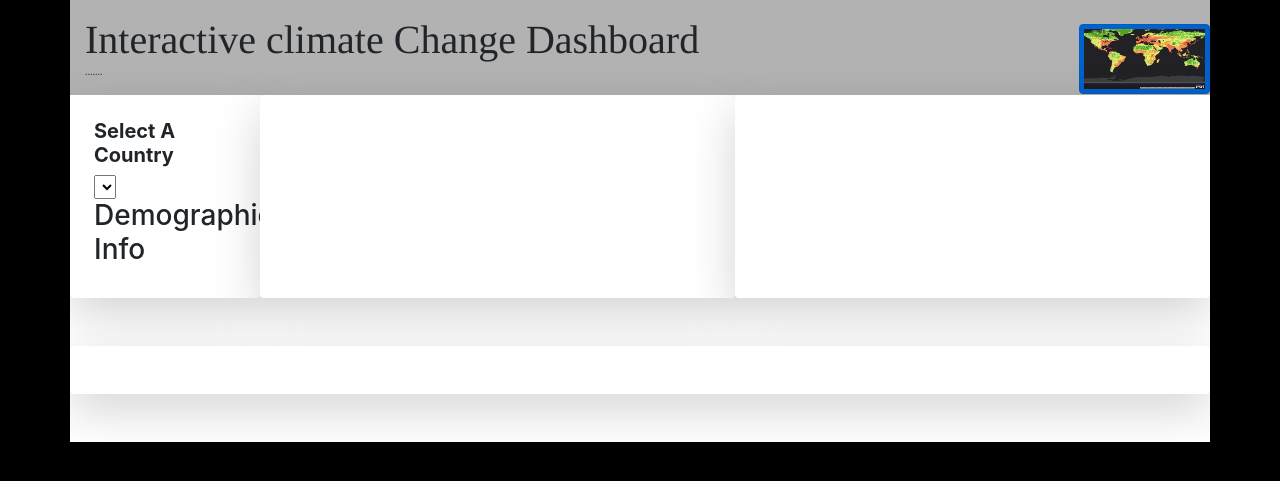
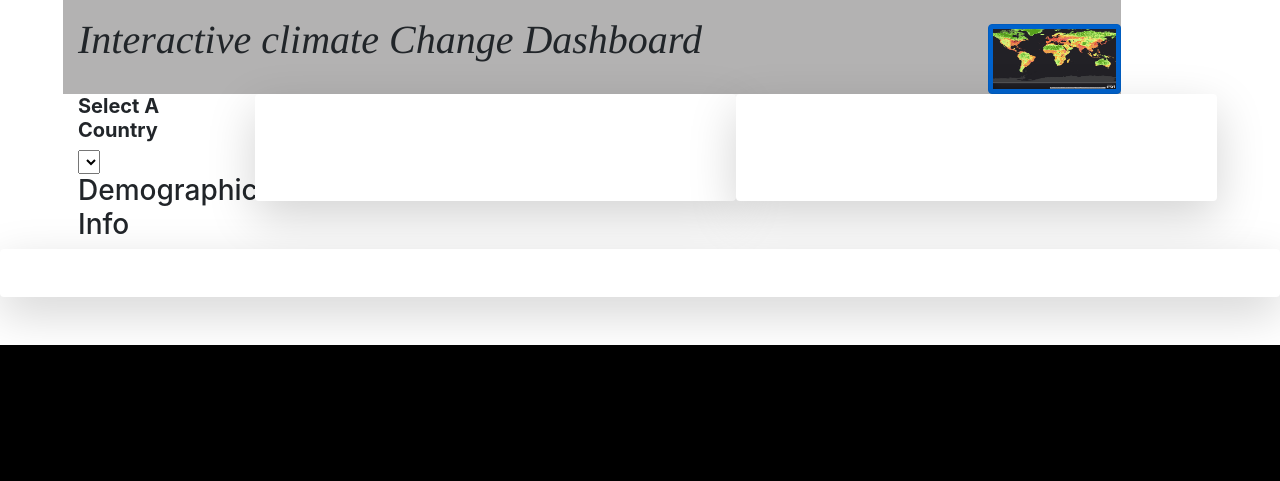
Before and after one commit to divya-gh/Climate-Interactive-Dashboard, a Flask app: template templates/index.html in a window 1280 px wide. Shown: the top 481 px of the page. Run offline with Flask 2, Linux system fonts and the light colour scheme; the template is opened without the code that fills it, so the values that code supplies are empty; parts of the project's set-up code (start-up, migrations or seed data) failed here and were passed over; some libraries are stand-ins or nearby versions.

Commit message:
index update

```diff
--- a/templates/index.html
+++ b/templates/index.html
@@ -24,21 +24,21 @@
 
 <body style='background-color:black;'>
 
-  <div class="container" style='background-color:white;'>
-    <div class="row">
-      <div class="col-md-10 text-left" style='background-color:rgb(179, 178, 178);font-family:Times;font-size:10px;'>
-        <h1 class="pt-3 mb-0">Interactive climate Change Dashboard</h1>
-        <p style='font-family:Times New Roman;'>.......</p>
+  <div class="container-fluid " style='background-color:white;'>
+    <!--row 1-->
+    <div class="row ml-5 mr-5 ">
+      <div class="col-xs-10 col-xs-10 col-sm-10 col-md-10 col-lg-9 col-xl-9 text-left" style='background-color:rgb(179, 178, 178);font-family:Times;'>
+        <h1 id ="logo" class="pt-3 mb-0 font-italic">Interactive climate Change Dashboard</h1>
       </div>
-      <div class="col-md-2 text-left pr-0" style='background-color:rgb(179, 178, 178);'>
-        <div class="pb-0 pt-4 ">
-          <a href="#!" class="btn btn-primary active p-1 w-75  d-flex float-right" style="line-height:1px;height:70px;" ><input class="w-100"  Responsive image" type="image" src="static\Image\worldMap_button.png" /></a>
+      <div class="col-xs-2 col-xs-2 col-sm-2 col-md-2 col-lg-2 col-xl-2 text-left pr-0" style='background-color:rgb(179, 178, 178);'>
+        <div class="pt-4">
+          <a href="#!" class="btn btn-primary active p-1 w-75  d-flex float-right float-bottom" style="line-height:1px;height:70px;" ><input class="w-100"  Responsive image" type="image" src="static\Image\worldMap_button.png" /></a>
         </div>
       </div>
-
     </div>
-    <div class="row">
-      <div class="col-md-2 shadow-lg p-4 mb-5 bg-white rounded">
+    <!--row 2-->
+    <div class="row row ml-5 mr-5">
+      <div class="col-2  bg-white rounded">
 
         <div class="well" style="font-weight:bold;">
           <h5 style="font-weight:bold;">Select A Country</h5>
@@ -51,7 +51,7 @@
           <div id="sample-metadata" class="panel-body font-weight-bolder"></div>
         </div>
       </div>
-      <div class="col-md-5 shadow-lg p-4 mb-5 bg-white rounded">
+      <div class="col-5 shadow-lg p-4 mb-5 bg-white rounded">
         <div id="bar"></div>
       </div>
       <div class="col-md-5 shadow-lg p-4 mb-5 bg-white rounded">
```
